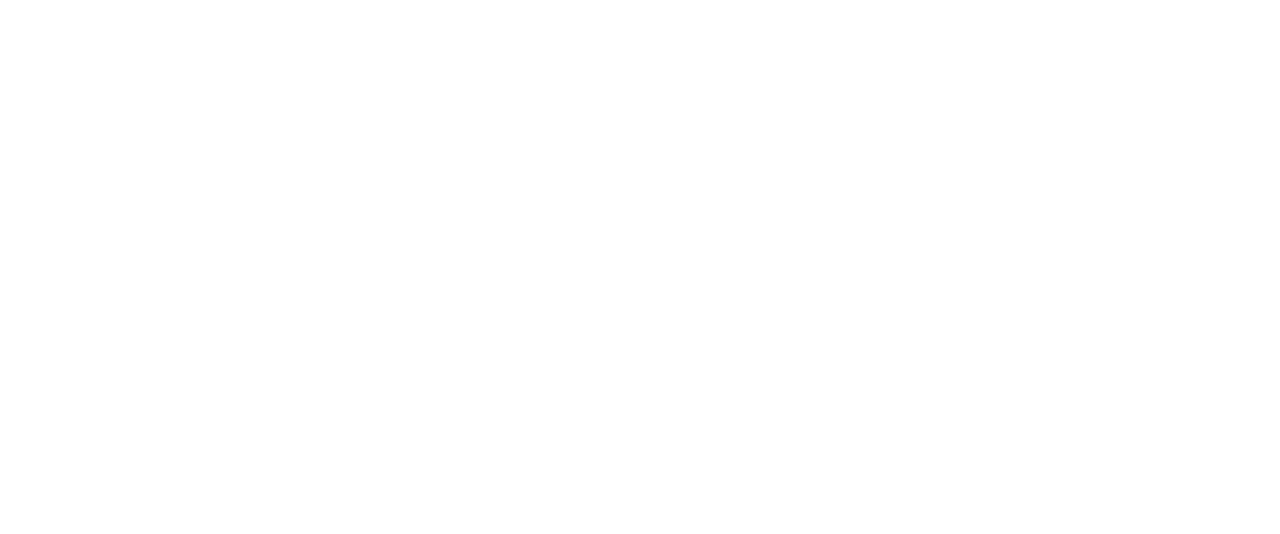
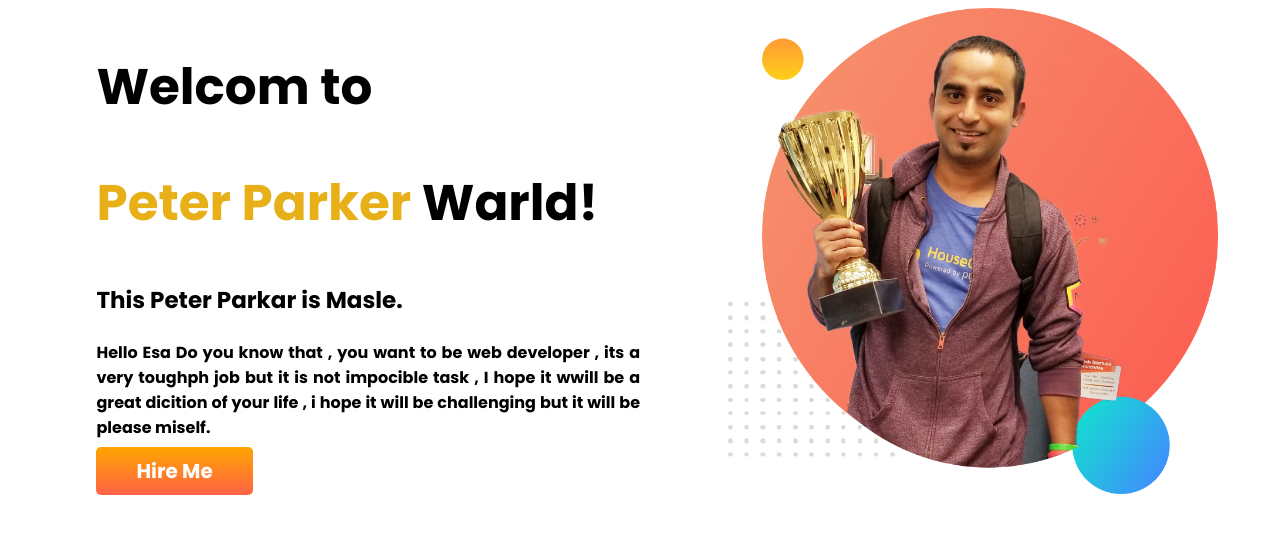
Before and after one commit to mdesabd/developer-portfolio, a plain HTML site: page index.html in a window 1280 px wide. Drawn offline with Linux system fonts and the light colour scheme.

Commit message:
1st Section

```diff
--- a/index.html
+++ b/index.html
@@ -1,13 +1,37 @@
 <!DOCTYPE html>
 <html lang="en">
+
 <head>
     <meta charset="UTF-8">
     <meta http-equiv="X-UA-Compatible" content="IE=edge">
     <meta name="viewport" content="width=device-width, initial-scale=1.0">
     <title>Ahad Portfolio</title>
+    <link rel="preconnect" href="https://fonts.googleapis.com">
+    <link rel="preconnect" href="https://fonts.gstatic.com" crossorigin>
+    <link href="https://fonts.googleapis.com/css2?family=Poppins:wght@700&display=swap" rel="stylesheet">
     <link rel="stylesheet" href="style.css">
 </head>
+
 <body>
+    <section>
+        <div class="half-width">
+            <h1>Welcom to</h1>
+            <h1><span class="red-orange">Peter Parker</span> Warld!</h1>
+            <h3> This Peter Parkar is Masle.</h3>
+            <p>Hello Esa Do you know that , you want to be web developer , its a very toughph job but it
+                is not
+                impocible
+                task ,
+                I hope it wwill be a great dicition of your life , i hope it will be challenging but it will be please
+                miself.</p>
+            <a class="link-button" href="https://www.linkedin.com/in/ahmadul-bari/" target="_blank"> Hire Me</a>
 
+        </div>
+
+        <div class="half-width">
+            <img src="images/jhankar.png" alt=" jhankar Mia=">
+        </div>
+    </section>
 </body>
+
 </html>
--- a/style.css
+++ b/style.css
@@ -0,0 +1,43 @@
+body {
+    font-family: 'Poppins', sans-serif;
+}
+
+p {
+    text-align: justify;
+}
+
+h1 {
+    font-size: 50px;
+}
+
+h3 {
+    font-size: 23px;
+}
+
+.red-orange {
+    color: rgba(230, 173, 16, 0.959);
+}
+
+section {
+    display: flex;
+}
+
+.half-width {
+    width: 50%;
+    padding-left: 7%;
+
+}
+
+.half-width img {
+    width: 90%
+}
+
+.link-button {
+    text-decoration: none;
+    font-size: 20px;
+    background-image: linear-gradient(orange, tomato);
+    padding: 10px 40px;
+    border-radius: 5px;
+    color: white;
+
+}
```
Also changed, not shown: images/dream-bg.png (added), images/exp-bg.png (added), images/jhankar.png (added), images/jhankar2.png (added), images/my-bg.png (added), images/my-bg2.png (added), images/top-banner.png (added), 7 other files.
